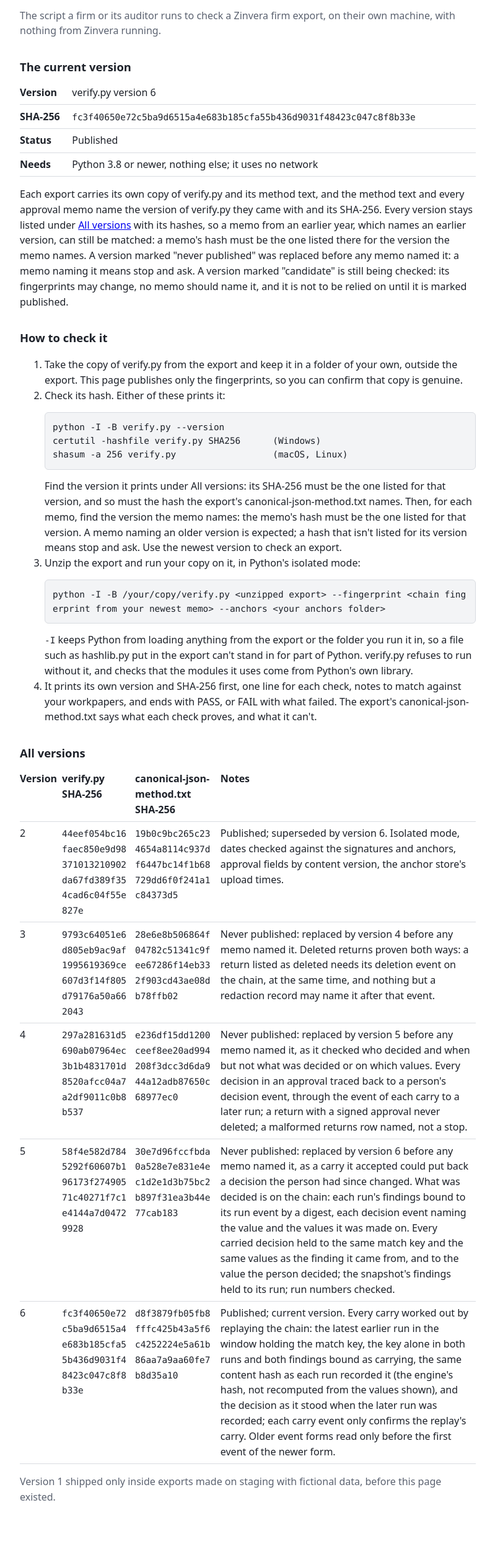
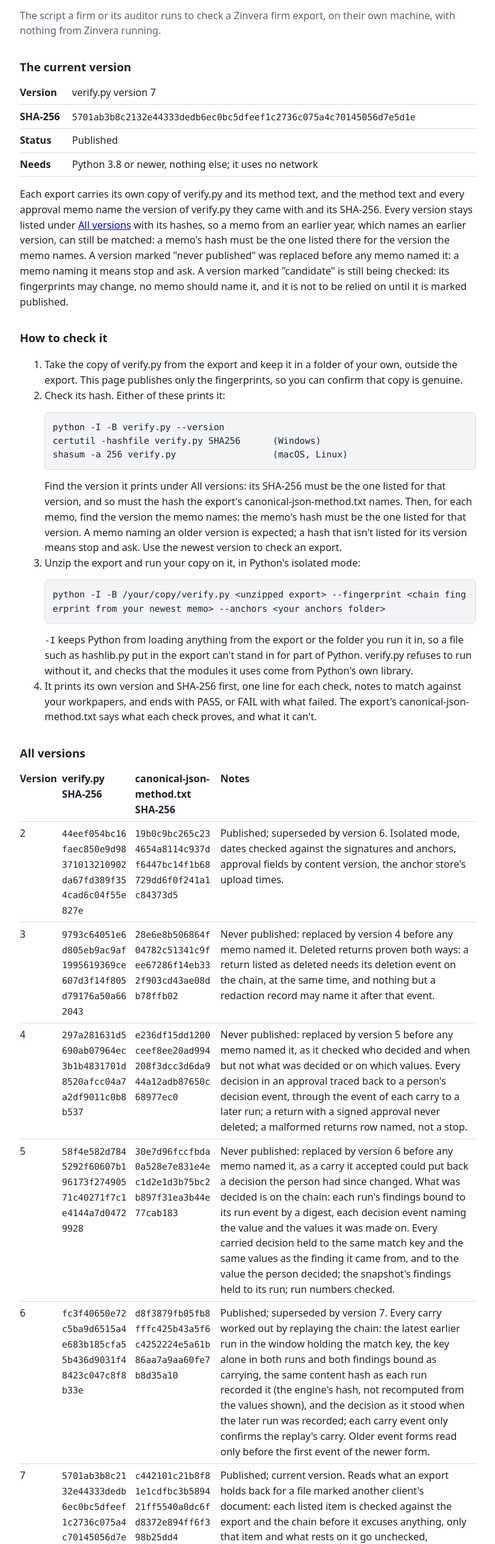
Before and after one commit to zingerss/Zingerwebsite, a plain HTML site: page zinvera/verify/index.html in a window 1280 px wide. Shown: the part 75-2566 px from the top of the page at 62% size, without its empty margins (240-1039 px from the left). Drawn offline with Linux system fonts and the light colour scheme.

Commit message:
Zinvera verify page: verify.py version 7 is the current published version; version 6 superseded (fingerprints only)
Co-Authored-By: Claude Opus 5.5 <noreply@anthropic.com>

```diff
--- a/zinvera/verify/index.html
+++ b/zinvera/verify/index.html
@@ -27,8 +27,8 @@
 
 <h2>The current version</h2>
 <table>
-  <tr><th>Version</th><td>verify.py version 6</td></tr>
-  <tr><th>SHA-256</th><td><code>fc3f40650e72c5ba9d6515a4e683b185cfa55b436d9031f48423c047c8f8b33e</code></td></tr>
+  <tr><th>Version</th><td>verify.py version 7</td></tr>
+  <tr><th>SHA-256</th><td><code>5701ab3b8c2132e44333dedb6ec0bc5dfeef1c2736c075a4c70145056d7e5d1e</code></td></tr>
   <tr><th>Status</th><td>Published</td></tr>
   <tr><th>Needs</th><td>Python 3.8 or newer, nothing else; it uses no network</td></tr>
 </table>
@@ -66,7 +66,8 @@ shasum -a 256 verify.py                  (macOS, Linux)</pre>
   <tr><td>3</td><td><code>9793c64051e6d805eb9ac9af1995619369ce607d3f14f805d79176a50a662043</code></td><td><code>28e6e8b506864f04782c51341c9fee67286f14eb332f903cd43ae08db78ffb02</code></td><td>Never published: replaced by version 4 before any memo named it. Deleted returns proven both ways: a return listed as deleted needs its deletion event on the chain, at the same time, and nothing but a redaction record may name it after that event.</td></tr>
   <tr><td>4</td><td><code>297a281631d5690ab07964ec3b1b4831701d8520afcc04a7a2df9011c0b8b537</code></td><td><code>e236df15dd1200ceef8ee20ad994208f3dcc3d6da944a12adb87650c68977ec0</code></td><td>Never published: replaced by version 5 before any memo named it, as it checked who decided and when but not what was decided or on which values. Every decision in an approval traced back to a person's decision event, through the event of each carry to a later run; a return with a signed approval never deleted; a malformed returns row named, not a stop.</td></tr>
   <tr><td>5</td><td><code>58f4e582d7845292f60607b196173f27490571c40271f7c1e4144a7d04729928</code></td><td><code>30e7d96fccfbda0a528e7e831e4ec1d2e1d3b75bc2b897f31ea3b44e77cab183</code></td><td>Never published: replaced by version 6 before any memo named it, as a carry it accepted could put back a decision the person had since changed. What was decided is on the chain: each run's findings bound to its run event by a digest, each decision event naming the value and the values it was made on. Every carried decision held to the same match key and the same values as the finding it came from, and to the value the person decided; the snapshot's findings held to its run; run numbers checked.</td></tr>
-  <tr><td>6</td><td><code>fc3f40650e72c5ba9d6515a4e683b185cfa55b436d9031f48423c047c8f8b33e</code></td><td><code>d8f3879fb05fb8fffc425b43a5f6c4252224e5a61b86aa7a9aa60fe7b8d35a10</code></td><td>Published; current version. Every carry worked out by replaying the chain: the latest earlier run in the window holding the match key, the key alone in both runs and both findings bound as carrying, the same content hash as each run recorded it (the engine's hash, not recomputed from the values shown), and the decision as it stood when the later run was recorded; each carry event only confirms the replay's carry. Older event forms read only before the first event of the newer form.</td></tr>
+  <tr><td>6</td><td><code>fc3f40650e72c5ba9d6515a4e683b185cfa55b436d9031f48423c047c8f8b33e</code></td><td><code>d8f3879fb05fb8fffc425b43a5f6c4252224e5a61b86aa7a9aa60fe7b8d35a10</code></td><td>Published; superseded by version 7. Every carry worked out by replaying the chain: the latest earlier run in the window holding the match key, the key alone in both runs and both findings bound as carrying, the same content hash as each run recorded it (the engine's hash, not recomputed from the values shown), and the decision as it stood when the later run was recorded; each carry event only confirms the replay's carry. Older event forms read only before the first event of the newer form.</td></tr>
+  <tr><td>7</td><td><code>5701ab3b8c2132e44333dedb6ec0bc5dfeef1c2736c075a4c70145056d7e5d1e</code></td><td><code>c442101c21b8f81e1cdfbc3b589421ff5540a0dc6fd8372e894ff6f398b25dd4</code></td><td>Published; current version. Reads what an export holds back for a file marked another client's document: each listed item is checked against the export and the chain before it excuses anything, only that item and what rests on it go unchecked, everything else of the return is checked as for any return, and an export with items held back ends with a list of what could not be checked and exit status 3, never 0.</td></tr>
 </table>
 <p class="muted">Version 1 shipped only inside exports made on staging with fictional data, before this page existed.</p>
 </main>
```
